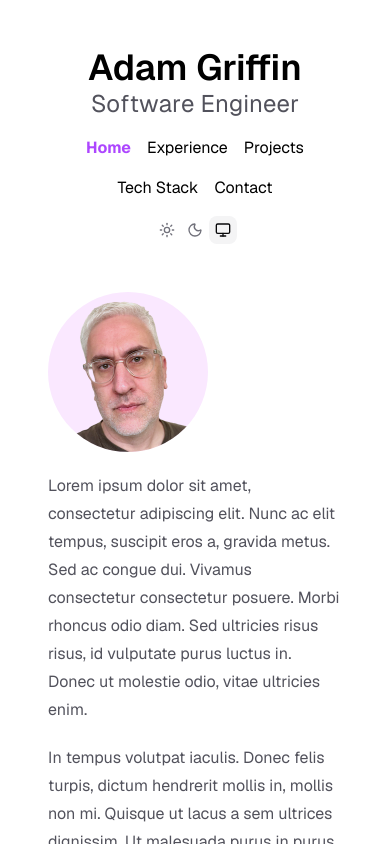
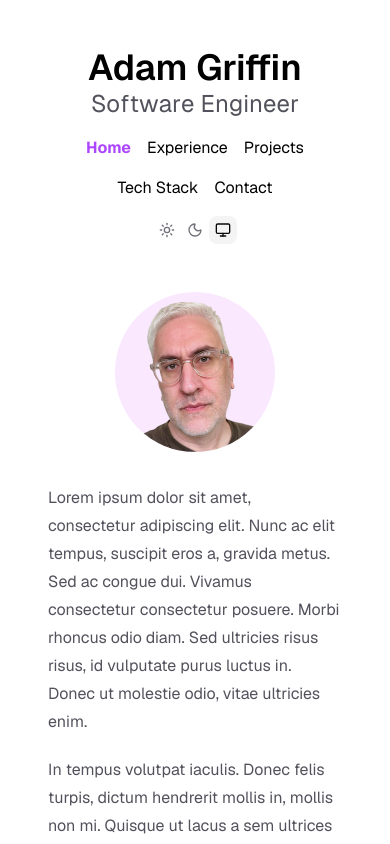
Before and after one commit to adamwgriffin/portfolio, a Next.js app: page / in a window 390 px wide. Shown: the top 844 px of the page. Built offline with nearby package versions, Linux system fonts and the light colour scheme.

Commit message:
Adjusted image layout

```diff
--- a/app/globals.css
+++ b/app/globals.css
@@ -92,10 +92,6 @@ html {
   @apply font-medium;
 }
 
-.prose img {
-  @apply m-0;
-}
-
 .prose h1,
 h2,
 h3,
--- a/app/page.tsx
+++ b/app/page.tsx
@@ -7,9 +7,8 @@ export default function Page() {
       <Image
         src="/adam-1-transparent.png"
         alt="Photo of Adam Griffin"
-        className="rounded-full bg-fuchsia-100 block mt-0 lg:mb-5 mb-6 mx-auto
+        className="rounded-full bg-fuchsia-100 block mx-auto sm:mb-1
           sm:float-right"
-        unoptimized
         width={160}
         height={160}
         priority
```
